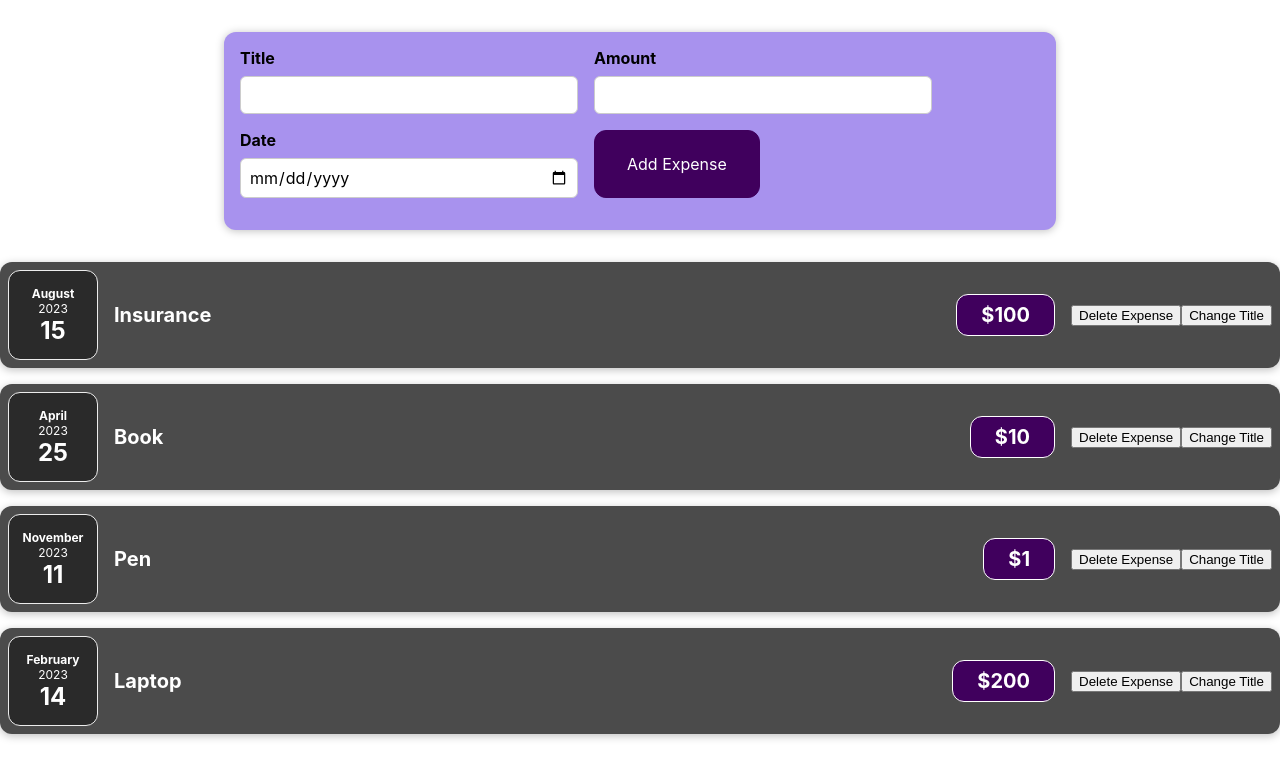
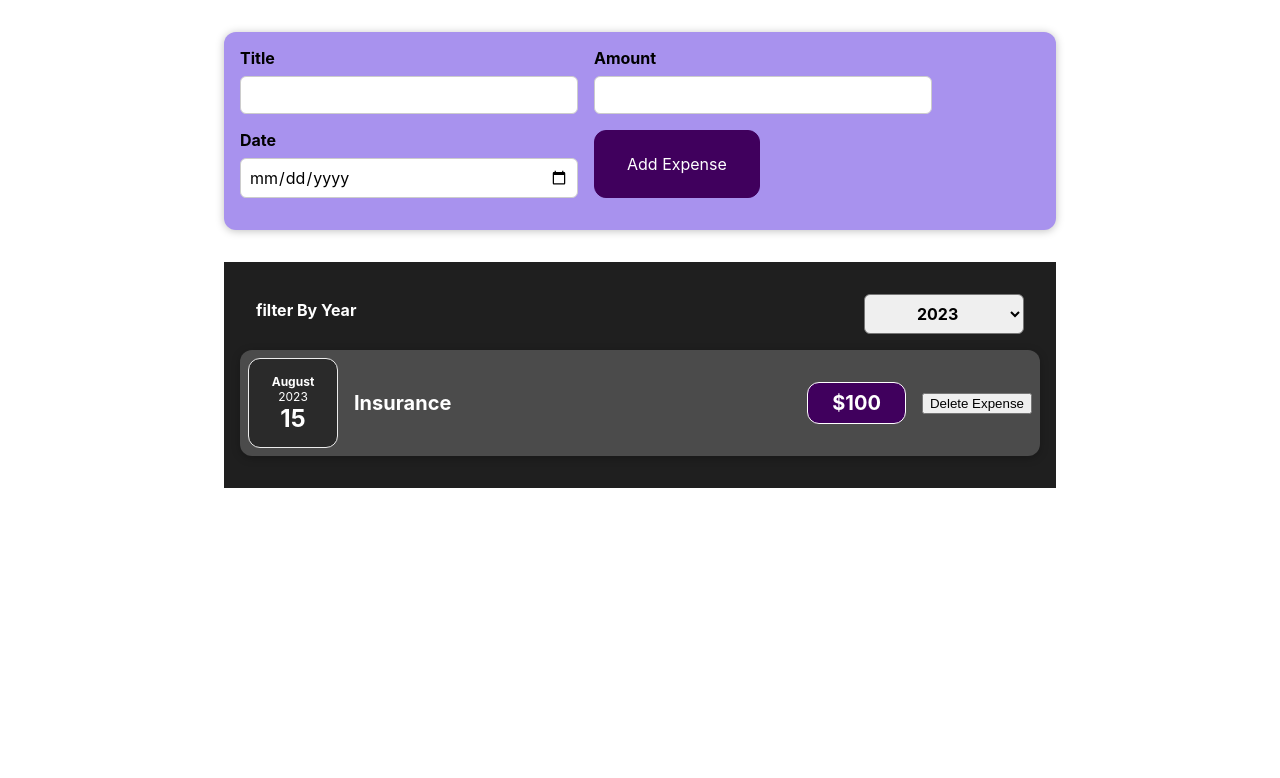
Before and after one commit to Vaishnavigupta97/sharp-react-project-one, a React (Create React App) app: page / in a window 1280 px wide. Shown: the top 778 px of the page. Built offline with nearby package versions, Linux system fonts and the light colour scheme.

Commit message:
working on controlled compoonent and make a year filter function

```diff
--- a/src/App.js
+++ b/src/App.js
@@ -1,5 +1,5 @@
 import { useState } from "react";
-import ExpenseItem from "./components/Expenses/ExpenseItem";
+import Expenses from "./components/Expenses/Expenses";
 import NewExpense from "./components/NewExpense/NewExpense";
 
 
@@ -16,49 +16,38 @@
       },
       {
         id: "2",
-        date: new Date(2023, 3, 25),
+        date: new Date(2024, 3, 25),
         title: "Book",
         price: 10,
         location: "Delhi",
       },
       {
         id: "3",
-        date: new Date(2023, 10, 11),
+        date: new Date(2024, 10, 11),
         title: "Pen",
         price: 1,
         location: "Hyderabad",
       },
       {
         id: "4",
-        date: new Date(2023, 1, 14),
+        date: new Date(2025, 1, 14),
         title: "Laptop",
         price: 200,
         location: "Mumbai",
       }]
   )
 
-    const liftingdatafromNewExpense = (event) => {
-      setExpenses((prevExpense) => {
-        return [event, ...prevExpense]
-      });
-      // const showData = {...event, id: Math.random().toString()};
-      // console.log(showData);
-    }
+  const liftingdatafromNewExpense = (event) => {
+    setExpenses((prevExpense) => {
+      return [event, ...prevExpense]
+    });
+  }
   return (
     <>
       <div>
-        <NewExpense onAddNewExpenseData = {liftingdatafromNewExpense}/>
-        {expenses.map((expense) => {
-          return (
-            <ExpenseItem
-              key={expense.id}
-              date={expense.date}
-              title={expense.title}
-              price={expense.price}
-              location={expense.location}
-            />
-          )
-        })}
+        <NewExpense onAddNewExpenseData={liftingdatafromNewExpense} />
+        <Expenses expenses={expenses} />
+
       </div>
     </>
   );
--- a/src/components/Expenses/ExpenseDate.js
+++ b/src/components/Expenses/ExpenseDate.js
@@ -1,4 +1,5 @@
 import "./ExpenseDate.css";
+
 const months = [
     "January",
     "February",
--- a/src/components/Expenses/ExpenseItem.js
+++ b/src/components/Expenses/ExpenseItem.js
@@ -6,19 +6,19 @@
 function ExpenseItem(props){
   // let price = props.price;
   let [price, setPrice] = useState(props.price);
-  const [title, setTitle] = useState(props.title);
-  const changeTitle = () => {
-    setTitle("new Title");
-  }
+  // const [title, setTitle] = useState(props.title);
+  // const changeTitle = () => {
+  //   setTitle("new Title");
+  // }
   return (
     <div className="expense-item">
       <ExpenseDate date = {props.date} />
       <div className="expense-item__description">
-        <h2>{title}</h2>
+        <h2>{props.title}</h2>
         <div className="expense-item__price">${price}</div>
         <button onClick={() => setPrice(0)}>Delete Expense</button>
       </div>
-      <button onClick={changeTitle}>Change Title</button>
+      {/* <button onClick={changeTitle}>Change Title</button> */}
     </div>
   );
 }
--- /dev/null
+++ b/src/components/Expenses/Expenses.css
@@ -0,0 +1,7 @@
+.expenses {
+    padding: 1rem;
+    background-color: rgb(31, 31, 31);
+    margin: 2rem auto;
+    width: 50rem;
+    max-width: 95%;
+  }
--- /dev/null
+++ b/src/components/Expenses/Expenses.js
@@ -0,0 +1,33 @@
+import "./Expenses.css";
+import ExpenseItem from "./ExpenseItem";
+import ExpensesFilter from "./ExpensesFilter";
+import { useState } from "react";
+
+const Expenses = (props) => {
+    const [filteredYear, setFilteredYear] = useState('2023');
+    const changeFilterHandler = (selectedYear) => {
+        setFilteredYear(selectedYear)
+    }
+    const filteredExpenses = props.expenses.filter((expense) => {
+        return expense.date.getFullYear().toString() === filteredYear;
+    })
+    return(
+        <>
+        <div className="expenses">
+            <ExpensesFilter selected = {filteredYear} onChangeFilter={changeFilterHandler} />
+        {filteredExpenses.map((expense) => {
+          return (
+            <ExpenseItem
+              key={expense.id}
+              date={expense.date}
+              title={expense.title}
+              price={expense.price}
+              location={expense.location}
+            />
+          )
+        })}
+        </div>
+     </>
+    )
+}
+export default Expenses;
--- /dev/null
+++ b/src/components/Expenses/ExpensesFilter.css
@@ -0,0 +1,24 @@
+.expenses-filter {
+    color: white;
+    padding: 0 1rem;
+  }
+
+  .expenses-filter__control {
+    display: flex;
+    width: 100%;
+    align-items: center;
+    justify-content: space-between;
+    margin: 1rem 0;
+  }
+
+  .expenses-filter label {
+    font-weight: bold;
+    margin-bottom: 0.5rem;
+  }
+
+  .expenses-filter select {
+    font: inherit;
+    padding: 0.5rem 3rem;
+    font-weight: bold;
+    border-radius: 6px;
+  }
--- /dev/null
+++ b/src/components/Expenses/ExpensesFilter.js
@@ -0,0 +1,22 @@
+import "./ExpensesFilter.css";
+
+const ExpensesFilter = (props) =>{
+    const dropDownchangeHandler = (event) => {
+      props.onChangeFilter(event.target.value);
+    }
+    return(
+        <>
+        <div className="expenses-filter">
+            <div className="expenses-filter__control">
+                <label>filter By Year</label>
+                <select value={props.selected} onChange={dropDownchangeHandler}>
+                    <option value="2023">2023</option>
+                    <option value="2024">2024</option>
+                    <option value="2025">2025</option>
+                </select>
+            </div>
+        </div>
+        </>
+    )
+}
+export default ExpensesFilter;
```
